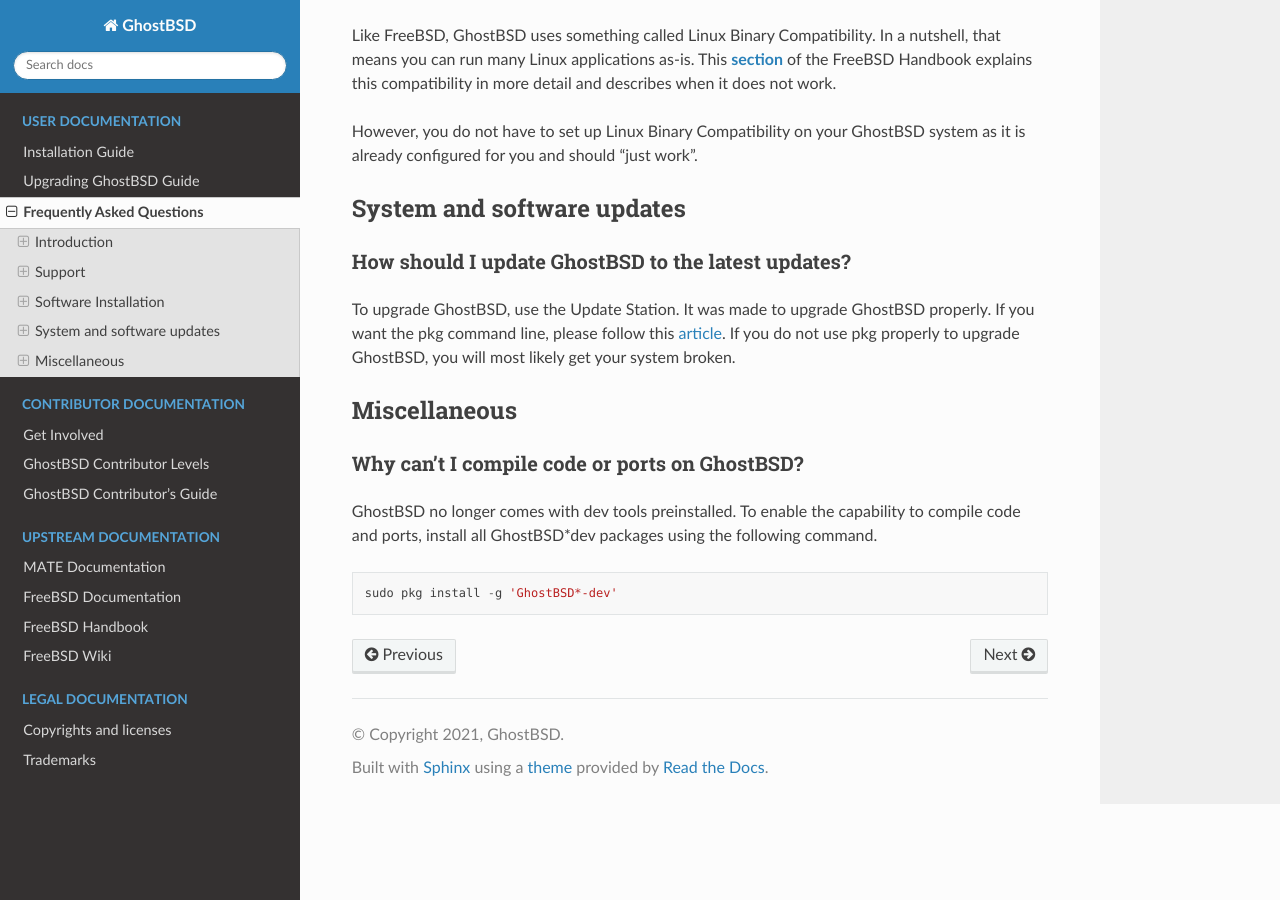
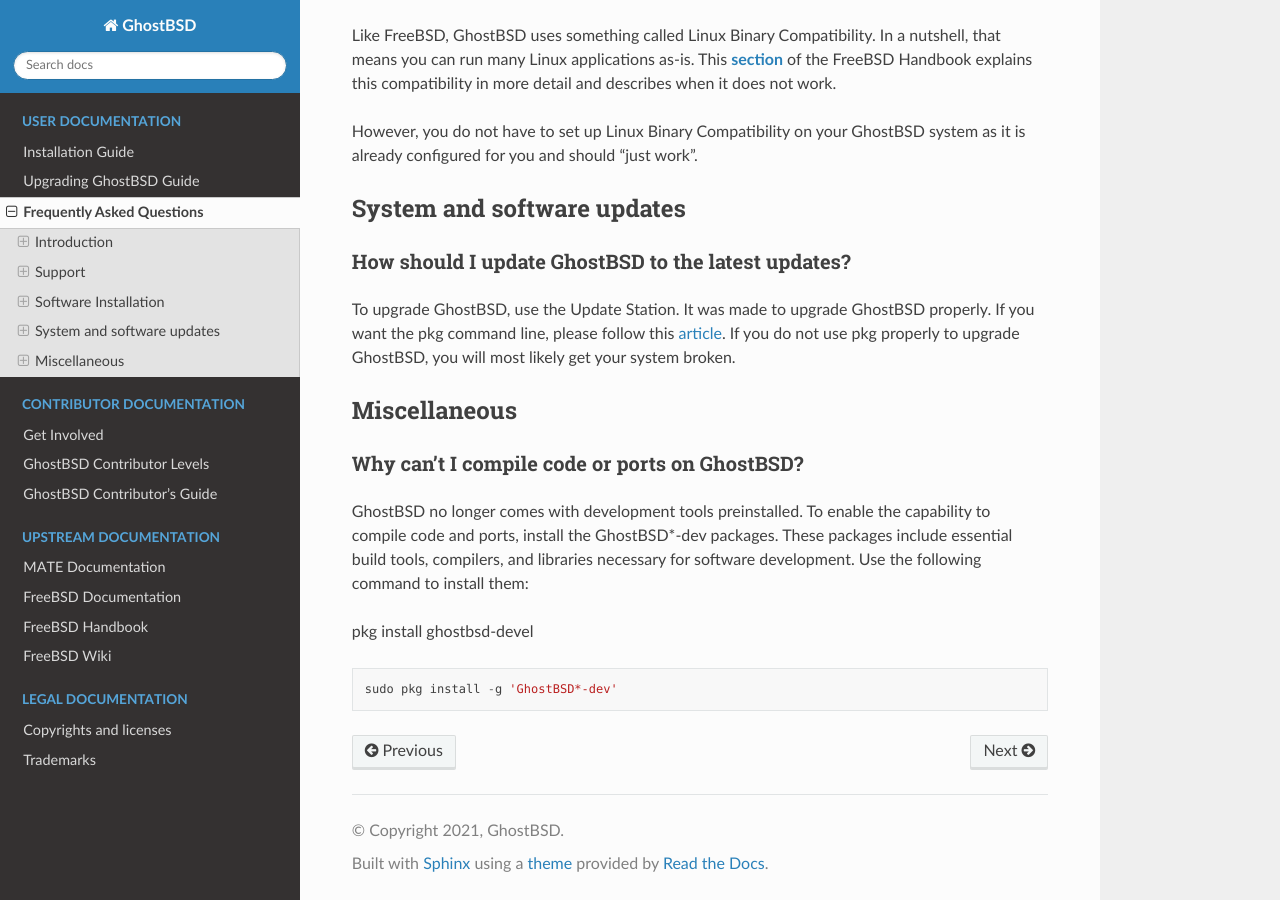
Before and after one commit to ghostbsd/documentation, a Sphinx documentation site: the page built from source/user/FAQ.md, in a window 1280 px wide and 900 px high, scrolled down 2806 px. Built offline with Sphinx 7.4.7 and the Read the Docs theme 2.0.0, drawn with Linux system fonts in a browser that asks for light colours.

Commit message:
Update source/user/FAQ.md
Co-authored-by: sourcery-ai[bot] <58596630+sourcery-ai[bot]@users.noreply.github.com>

````diff
--- a/source/user/FAQ.md
+++ b/source/user/FAQ.md
@@ -84,7 +84,9 @@
 
 ### Why can't I compile code or ports on GhostBSD?
 
-GhostBSD no longer comes with dev tools preinstalled. To enable the capability to compile code and ports, install all GhostBSD*dev packages using the following command.
+GhostBSD no longer comes with development tools preinstalled. To enable the capability to compile code and ports, install the GhostBSD*-dev packages. These packages include essential build tools, compilers, and libraries necessary for software development. Use the following command to install them:
+
+pkg install ghostbsd-devel
 
 ```
 sudo pkg install -g 'GhostBSD*-dev'
````
